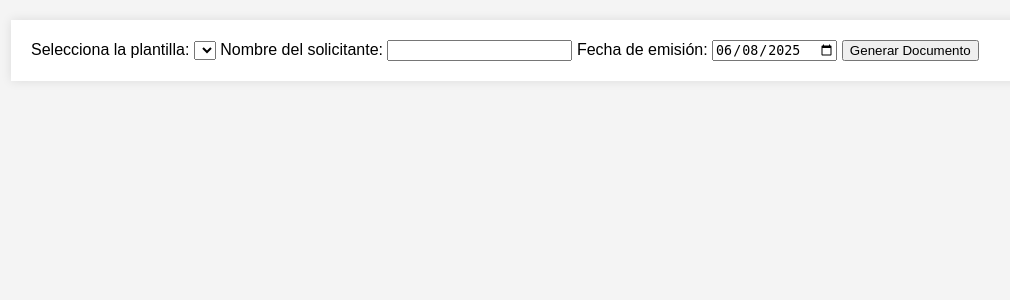
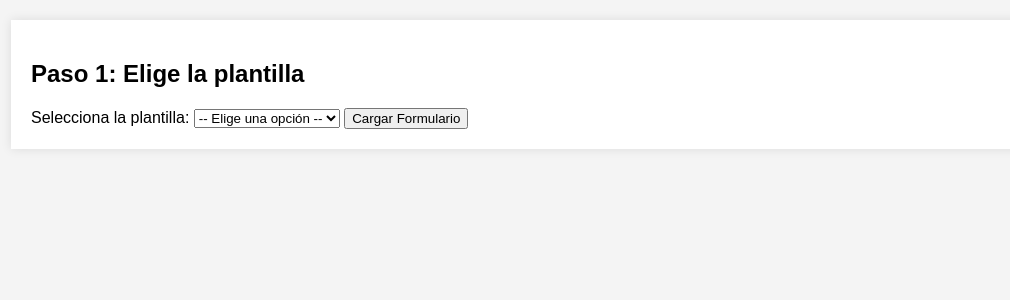
Before and after one commit to EGA-SUPREMO/Proyecto-iglesia, a PHP site: page /views/seleccionar_plantilla.php in a window 1280 px wide. Shown: the part 110-410 px from the top of the page, without its empty margins (97-1107 px from the left). Run offline with PHP 8.4, Linux system fonts and the light colour scheme; lists and menus that the app fills with data are empty.

Commit message:
separar seleccionar plantilla php, ahora los formularios estaran
en su propio archivo

```diff
--- a/controllers/GenerarDocumento.php
+++ b/controllers/GenerarDocumento.php
@@ -5,6 +5,10 @@ if ($_SERVER["REQUEST_METHOD"] === "POST") {
     $plantilla = $_POST["plantilla"];
     $nombre = $_POST["nombre"];
     $fecha = $_POST["fecha"];
+
+#    $datos = [
+#    'nombre' => $_POST['nombre'],
+#    'fecha' => $_POST['fecha'],
 
     $ruta_plantilla = "../public/plantillas/" . $plantilla;
 
--- a/views/seleccionar_plantilla.php
+++ b/views/seleccionar_plantilla.php
@@ -2,6 +2,9 @@
 // Cargar plantillas disponibles
 $plantillas = scandir("../public/plantillas");
 $plantillas = array_filter($plantillas, fn($file) => !in_array($file, ['.', '..']));
+
+$plantilla_seleccionada = $_POST['plantilla'] ?? '';
+
 ?>
 
 <!DOCTYPE html>
@@ -17,23 +20,45 @@ $plantillas = array_filter($plantillas, fn($file) => !in_array($file, ['.', '..'
     </header>
     <main>
         <section class="contenedor">
-            <form method="post" action="../controllers/GenerarDocumento.php">
-                <label>Selecciona la plantilla:</label>
-                <select name="plantilla" required>
+            <h2>Paso 1: Elige la plantilla</h2>
+            <form method="post" action="">
+                <label for="plantilla">Selecciona la plantilla:</label>
+                <select name="plantilla" id="plantilla" required>
+                    <option value="">-- Elige una opción --</option>
                     <?php foreach ($plantillas as $archivo): ?>
-                        <option value="<?= htmlspecialchars($archivo) ?>"><?= htmlspecialchars($archivo) ?></option>
+                        <?php
+                            // Marcamos como "selected" la opción que ya fue elegida
+                            $selected = ($archivo === $plantilla_seleccionada) ? 'selected' : '';
+                        ?>
+                        <option value="<?= htmlspecialchars($archivo) ?>" <?= $selected ?>>
+                            <?= htmlspecialchars(pathinfo($archivo, PATHINFO_FILENAME)) ?>
+                        </option>
                     <?php endforeach; ?>
                 </select>
-
-                <label>Nombre del solicitante:</label>
-                <input type="text" name="nombre" required>
-
-                <label>Fecha de emisión:</label>
-                <input type="date" name="fecha" value="<?php echo date('Y-m-d'); ?>" required>
-
-                <button type="submit">Generar Documento</button>
+                <button type="submit">Cargar Formulario</button>
             </form>
         </section>
+                <?php
+                // Si la plantilla seleccionada en el paso anterior es "test", mostramos el segundo formulario.
+                if ($plantilla_seleccionada === 'test.docx'):
+                ?>
+
+                    <section class="contenedor">
+                        <h2>Paso 2: Rellena los datos</h2>
+                        <form method="post" action="../controllers/GenerarDocumento.php">
+
+                            <input type="hidden" name="plantilla" value="<?= htmlspecialchars($plantilla_seleccionada) ?>">
+
+                            <?php
+                            // Incluimos los campos del formulario de bautismo
+                            include 'constancia bautiso.php';
+                            ?>
+
+                            <button type="submit">Generar Documento Final</button>
+                        </form>
+                    </section>
+
+                <?php endif; ?>
     </main>
 </body>
 </html>
```
Also changed, not shown: views/constancia bautiso.php (added, +35 -0 lines), views/test.php (added, +9 -0 lines).
